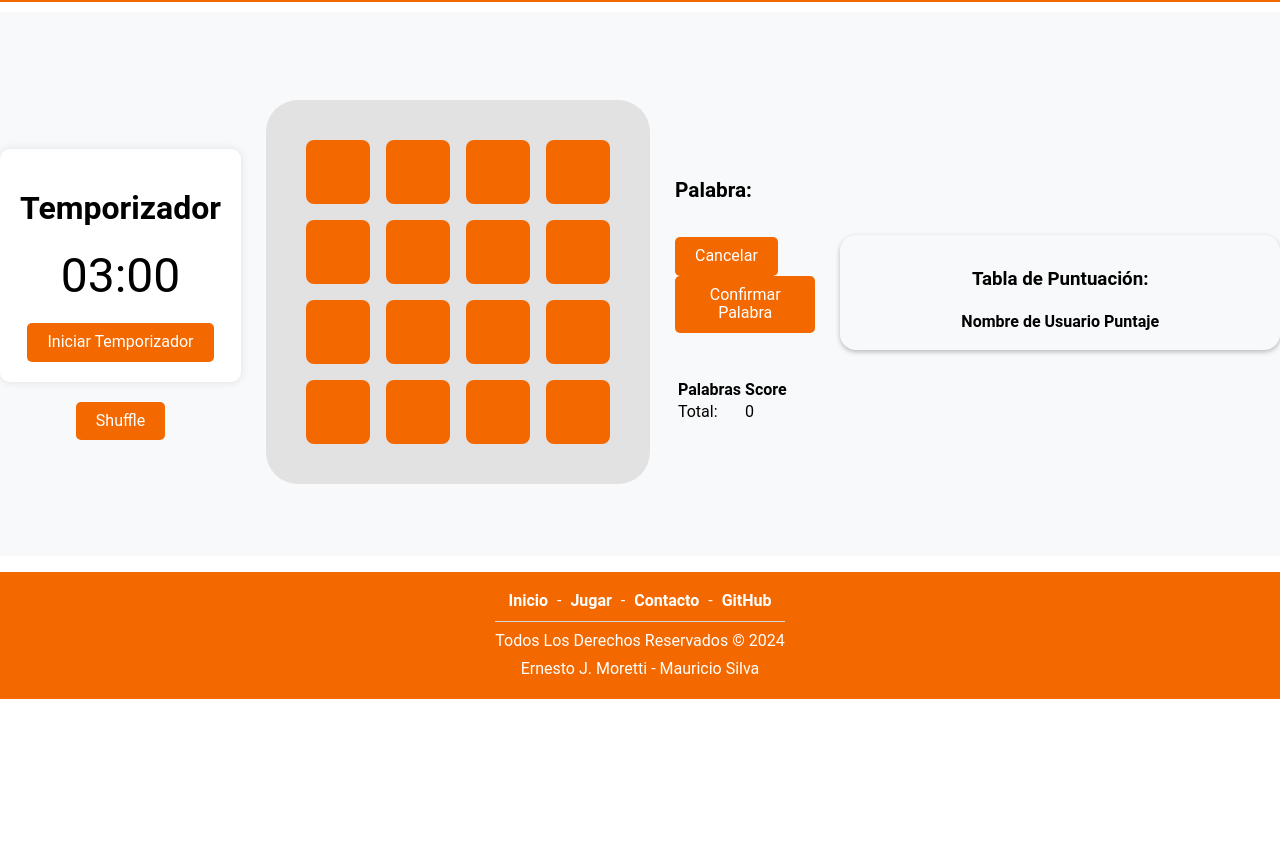
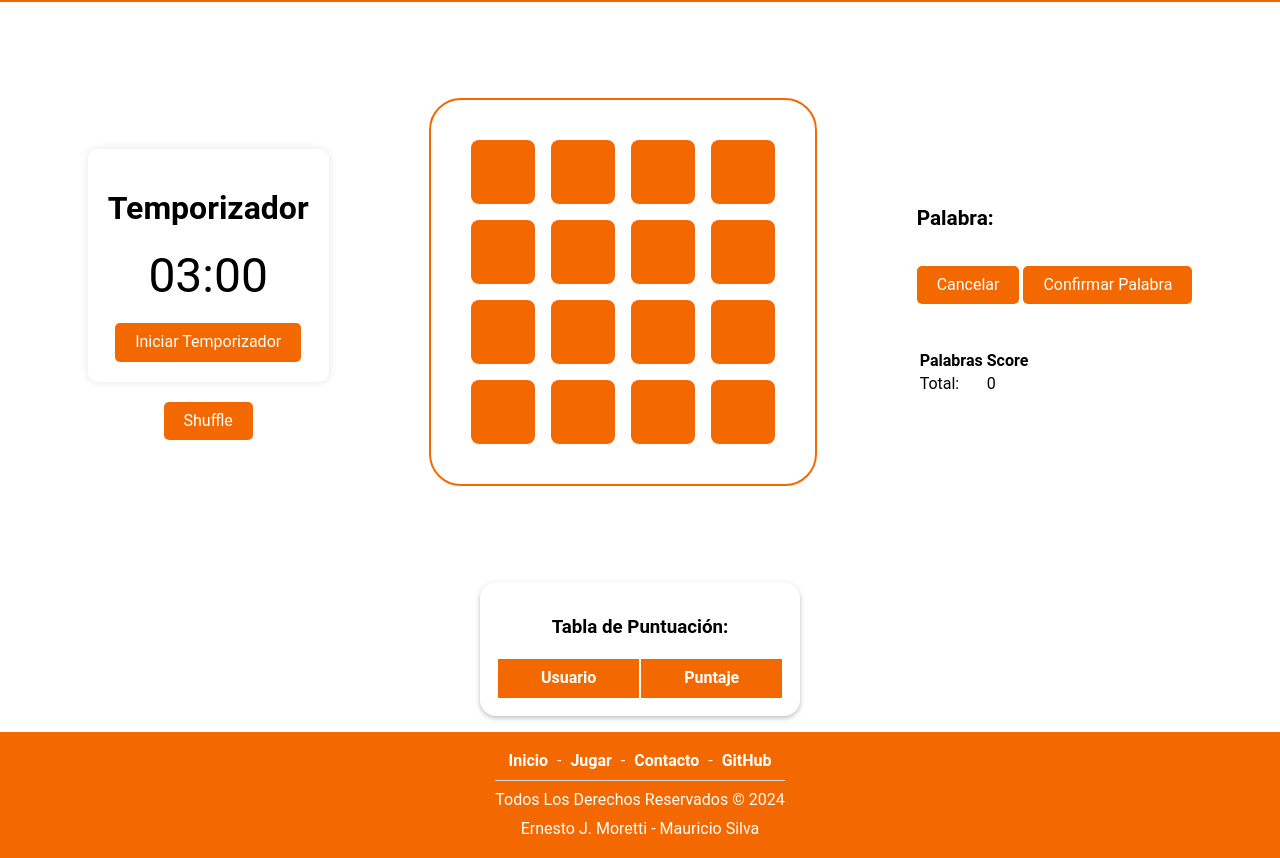
Before and after one commit to TitoMoretti/Boggle-MORETTI-SILVA, a plain HTML site: page game.html in a window 1280 px wide. Shown: the part 189-1047 px from the top of the page. Before the commit the page ends 888 px from the top, so only its background shows below. Drawn offline with Linux system fonts and the light colour scheme.

Commit message:
mejroada la tabla

```diff
--- a/game.html
+++ b/game.html
@@ -18,6 +18,7 @@
         </div>
     </header>
     <main>
+        <div class="game">
             <div class="timerShuffle">
                 <div class="container">
                     <h1>Temporizador</h1>
@@ -72,12 +73,7 @@
                     </table>
                 </div>
             </div>
-        <div class="infoSection">
-            <div class="scoreContainer">
-                <h3>Tabla de Puntuación: </h3>
-                <table class="scoreTable"></table>
-            </div>
-        </div>
+
             <div id="modal">
                 <div class="modalContent">
                     <h2>Título</h2>
@@ -89,6 +85,19 @@
                     </div>
                 </div>
             </div>
+
+        </div>
+        <div class="score">
+            <div class="scoreSection">
+                <div class="scoreContainer">
+                    <h3>Tabla de Puntuación: </h3>
+                    <table class="scoreTable"></table>
+                </div>
+            </div>
+
+
+        </div>
+
     </main>
     <footer>
         <div id="footer">
--- a/js/app.js
+++ b/js/app.js
@@ -5,7 +5,7 @@ window.onload = function() {
 
 function updateScores () {
     var scoreTable = document.querySelector('.scoreTable');
-    scoreTable.innerHTML = '<tr><th>Nombre de Usuario</th><th>Puntaje</th></tr>';
+    scoreTable.innerHTML = '<tr><th>Usuario</th><th>Puntaje</th></tr>';
     var scores = JSON.parse(localStorage.getItem('scores')) || [];
     scores.sort(function(a, b) {
         return b.points - a.points;
--- a/styles/game.css
+++ b/styles/game.css
@@ -1,8 +1,9 @@
-main {
+.game {
     display: flex;
+    flex-direction: column;
     justify-content: center;
     align-items: center;
-    background: #f8f9fa;
+    background: #ffff;
     margin-top: 10px;
     margin-bottom: 10px;
 }
@@ -51,7 +52,8 @@ button:hover {
 #diceGrid {
     margin-top: 1rem;
     padding: 2rem;
-    background-color: #e2e2e2;
+    background-color: #ffffff;
+    border: 2px solid #f36900;
     border-radius: 2rem;
 
 }
@@ -75,12 +77,15 @@ button:hover {
     align-items: center;
 }
 
+
+
 .infoGame {
     display: flex;
     flex-direction: column;
     justify-content: space-between;
     gap: 25px;
 }
+
 
 #modal{
     display: none;
@@ -169,19 +174,62 @@ button:hover {
     gap: 20px;
 }
 
+.scoreSection {
+    display: flex;
+    flex-direction: column;
+    align-items: center;
+    margin-top: 1rem;
+    box-shadow: 0 2px 5px #00000042;
+    padding: 1rem;
+    border-radius: 1rem;
+    width: 90%;
+
+}
+
+.scoreTable {
+    width: 100%;
+}
+
+.scoreTable th {
+    background-color: #f36900;
+    color: white;
+    padding: 10px;
+}
+
+.scoreTable td {
+    padding: 10px;
+    border: 1px solid #f36900;
+
+}
+.score {
+    width: 90%;
+}
+
+
+
 /*Tablet*/
 @media screen and (min-width: 768px) and (max-width: 1023px) {
-    main {
+    .game {
         flex-direction: column;
         gap: 25px;
     }
+    .scoreTable {
+        width: 50%;
+    }
+
+
 }
 
 /*Desktop*/
 @media screen and (min-width: 1024px) {
-    main {
+    .game {
         flex-direction: row;
-        gap: 25px;
+        gap: 100px;
         height: 68vh;
+        width: 100%;
+    }
+
+    .score {
+        width: 25%;
     }
 }
```
Lines whose indentation alone changed are shown as unchanged.
